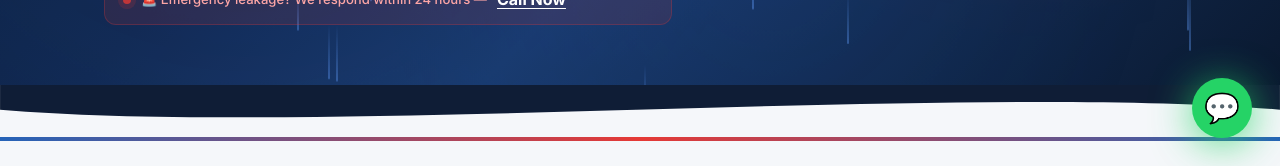
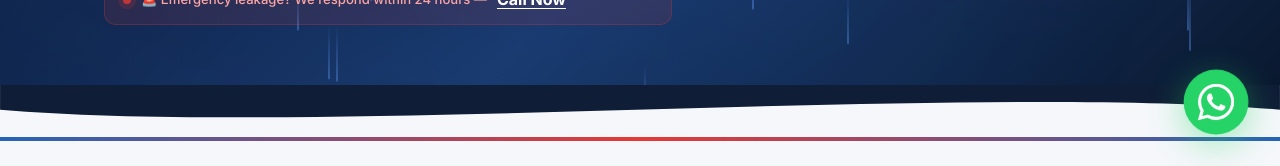
Before and after one commit to SManjunath7/Waterproof_freelance, a React (Vite) app in the folder freelance/client/: page / in a window 1280 px wide. Shown: the part 634-800 px from the top of the page. Built offline with nearby package versions, Linux system fonts and the light colour scheme; no server answers.

Commit message:
feat: add WhatsApp floating action button and Calendly booking modal components

```diff
--- a/freelance/client/src/components/BookingModal.jsx
+++ b/freelance/client/src/components/BookingModal.jsx
@@ -7,7 +7,6 @@
     <div className="modal-overlay" onClick={(e) => e.target === e.currentTarget && onClose()}>
       <div className="booking-modal">
         <button className="modal-close" onClick={onClose} aria-label="Close">✕</button>
-        <div className="modal-header-icon">📅</div>
         <h2>Book Free Inspection</h2>
         <p className="modal-sub">Schedule your on-site inspection instantly via Calendly.</p>
 
--- a/freelance/client/src/components/WhatsAppBtn.jsx
+++ b/freelance/client/src/components/WhatsAppBtn.jsx
@@ -2,21 +2,21 @@
 
 const STYLE = {
   position: 'fixed',
-  bottom: '28px',
-  right: '28px',
+  bottom: '32px',
+  right: '32px',
   background: '#25D366',
   color: '#fff',
-  width: '60px',
-  height: '60px',
+  width: '64px',
+  height: '64px',
   borderRadius: '50%',
   display: 'flex',
   alignItems: 'center',
   justifyContent: 'center',
-  fontSize: '1.8rem',
-  zIndex: 999,
-  boxShadow: '0 6px 24px rgba(37, 211, 102, 0.5)',
+  zIndex: 1000,
+  boxShadow: '0 8px 32px rgba(37, 211, 102, 0.4)',
   textDecoration: 'none',
-  animation: 'pulse-wa 2s infinite',
+  transition: 'transform 0.3s cubic-bezier(0.175, 0.885, 0.32, 1.275), box-shadow 0.3s ease',
+  animation: 'pulse-wa 2.5s infinite',
 }
 
 export default function WhatsAppBtn() {
@@ -24,8 +24,13 @@
     <>
       <style>{`
         @keyframes pulse-wa {
-          0%, 100% { box-shadow: 0 6px 24px rgba(37, 211, 102, 0.5); }
-          50% { box-shadow: 0 6px 40px rgba(37, 211, 102, 0.8); }
+          0% { transform: scale(1); box-shadow: 0 8px 32px rgba(37, 211, 102, 0.4); }
+          50% { transform: scale(1.08); box-shadow: 0 12px 48px rgba(37, 211, 102, 0.6); }
+          100% { transform: scale(1); box-shadow: 0 8px 32px rgba(37, 211, 102, 0.4); }
+        }
+        #whatsapp-btn:hover {
+          transform: scale(1.15) !important;
+          box-shadow: 0 15px 50px rgba(37, 211, 102, 0.7);
         }
       `}</style>
       <a
@@ -36,7 +41,14 @@
         title="Chat on WhatsApp"
         id="whatsapp-btn"
       >
-        💬
+        <svg
+          viewBox="0 0 24 24"
+          width="36"
+          height="36"
+          fill="currentColor"
+        >
+          <path d="M17.472 14.382c-.297-.149-1.758-.867-2.03-.967-.273-.099-.471-.148-.67.15-.197.297-.767.966-.94 1.164-.173.199-.347.223-.644.075-.297-.15-1.255-.463-2.39-1.475-.883-.788-1.48-1.761-1.653-2.059-.173-.297-.018-.458.13-.606.134-.133.298-.347.446-.52.149-.174.198-.298.298-.497.099-.198.05-.371-.025-.52-.075-.149-.669-1.612-.916-2.207-.242-.579-.487-.5-.669-.51-.173-.008-.371-.01-.57-.01-.198 0-.52.074-.792.372-.272.297-1.04 1.016-1.04 2.479 0 1.462 1.065 2.875 1.213 3.074.149.198 2.096 3.2 5.077 4.487.709.306 1.262.489 1.694.625.712.227 1.36.195 1.871.118.571-.085 1.758-.719 2.006-1.413.248-.694.248-1.289.173-1.413-.074-.124-.272-.198-.57-.347m-5.421 7.403h-.004a9.87 9.87 0 01-5.031-1.378l-.361-.214-3.741.982.998-3.648-.235-.374a9.86 9.86 0 01-1.51-5.26c.001-5.45 4.436-9.884 9.888-9.884 2.64 0 5.122 1.03 6.988 2.898a9.825 9.825 0 012.893 6.994c-.003 5.45-4.437 9.884-9.885 9.884m8.413-18.297A11.815 11.815 0 0012.05 0C5.495 0 .16 5.335.157 11.892c0 2.096.547 4.142 1.588 5.945L.057 24l6.305-1.654a11.882 11.882 0 005.683 1.448h.005c6.554 0 11.89-5.335 11.893-11.893a11.821 11.821 0 00-3.48-8.413Z" />
+        </svg>
       </a>
     </>
   )
```
